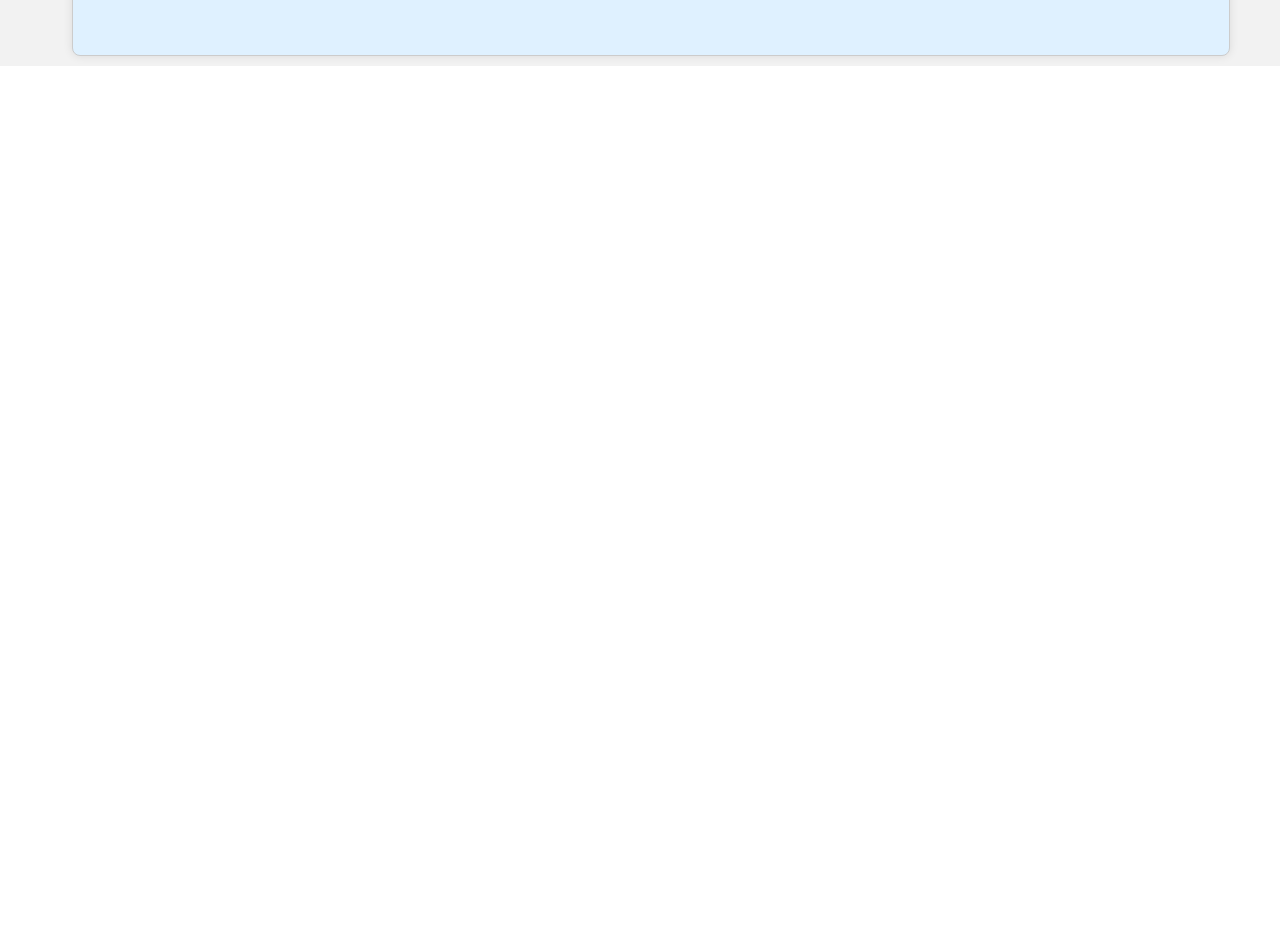
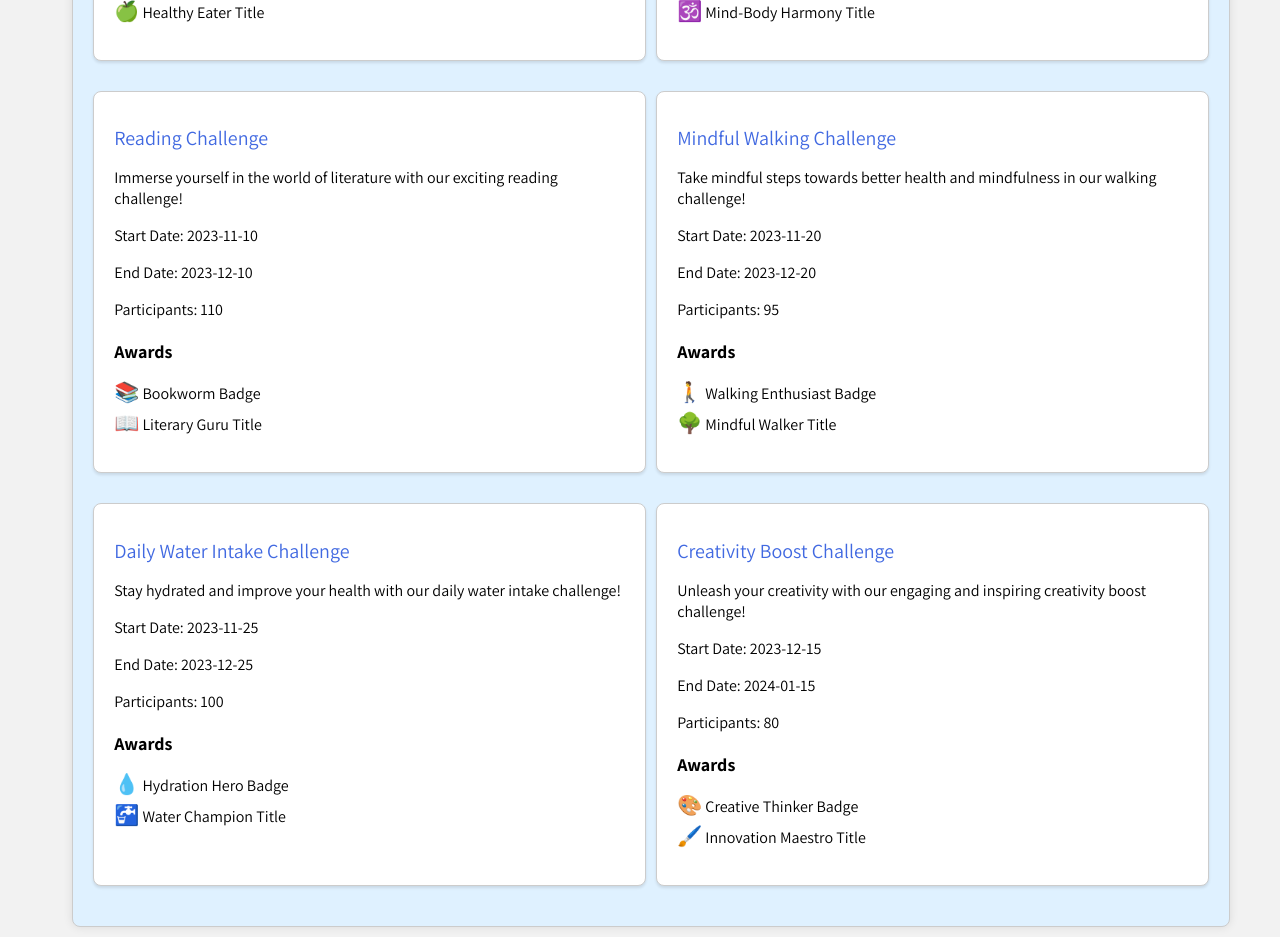
Before and after one commit to joseph-johnson27001/habits_tracker, a Vue app: page /#/challenges in a window 1280 px wide. Shown: the part 800-1737 px from the top of the page. Before the commit the page ends 866 px from the top, so only its background shows below. Built offline with nearby package versions, Linux system fonts and the light colour scheme.

Commit message:
8 dummy challenges

```diff
--- a/src/views/ChallengesPage.vue
+++ b/src/views/ChallengesPage.vue
@@ -59,7 +59,85 @@ export default {
             { name: "Mindfulness Pro Title", icon: "🌟" },
           ],
         },
-        // Add more dummy challenges as needed
+        {
+          id: 3,
+          title: "Healthy Eating Challenge",
+          description:
+            "Join our healthy eating challenge to develop good dietary habits and improve your well-being!",
+          startDate: "2023-11-15",
+          endDate: "2023-12-15",
+          participants: 90,
+          awards: [
+            { name: "Nutrition Expert Badge", icon: "🥑" },
+            { name: "Healthy Eater Title", icon: "🍏" },
+          ],
+        },
+        {
+          id: 4,
+          title: "Yoga Journey Challenge",
+          description:
+            "Embark on a transformative yoga journey to enhance your flexibility and inner strength.",
+          startDate: "2023-12-05",
+          endDate: "2024-01-05",
+          participants: 75,
+          awards: [
+            { name: "Yoga Master Badge", icon: "🧘" },
+            { name: "Mind-Body Harmony Title", icon: "🕉️" },
+          ],
+        },
+        {
+          id: 5,
+          title: "Reading Challenge",
+          description:
+            "Immerse yourself in the world of literature with our exciting reading challenge!",
+          startDate: "2023-11-10",
+          endDate: "2023-12-10",
+          participants: 110,
+          awards: [
+            { name: "Bookworm Badge", icon: "📚" },
+            { name: "Literary Guru Title", icon: "📖" },
+          ],
+        },
+        {
+          id: 6,
+          title: "Mindful Walking Challenge",
+          description:
+            "Take mindful steps towards better health and mindfulness in our walking challenge!",
+          startDate: "2023-11-20",
+          endDate: "2023-12-20",
+          participants: 95,
+          awards: [
+            { name: "Walking Enthusiast Badge", icon: "🚶" },
+            { name: "Mindful Walker Title", icon: "🌳" },
+          ],
+        },
+        {
+          id: 7,
+          title: "Daily Water Intake Challenge",
+          description:
+            "Stay hydrated and improve your health with our daily water intake challenge!",
+          startDate: "2023-11-25",
+          endDate: "2023-12-25",
+          participants: 100,
+          awards: [
+            { name: "Hydration Hero Badge", icon: "💧" },
+            { name: "Water Champion Title", icon: "🚰" },
+          ],
+        },
+        {
+          id: 8,
+          title: "Creativity Boost Challenge",
+          description:
+            "Unleash your creativity with our engaging and inspiring creativity boost challenge!",
+          startDate: "2023-12-15",
+          endDate: "2024-01-15",
+          participants: 80,
+          awards: [
+            { name: "Creative Thinker Badge", icon: "🎨" },
+            { name: "Innovation Maestro Title", icon: "🖌️" },
+          ],
+        },
+        // Add more challenges as needed
       ],
     };
   },
```
